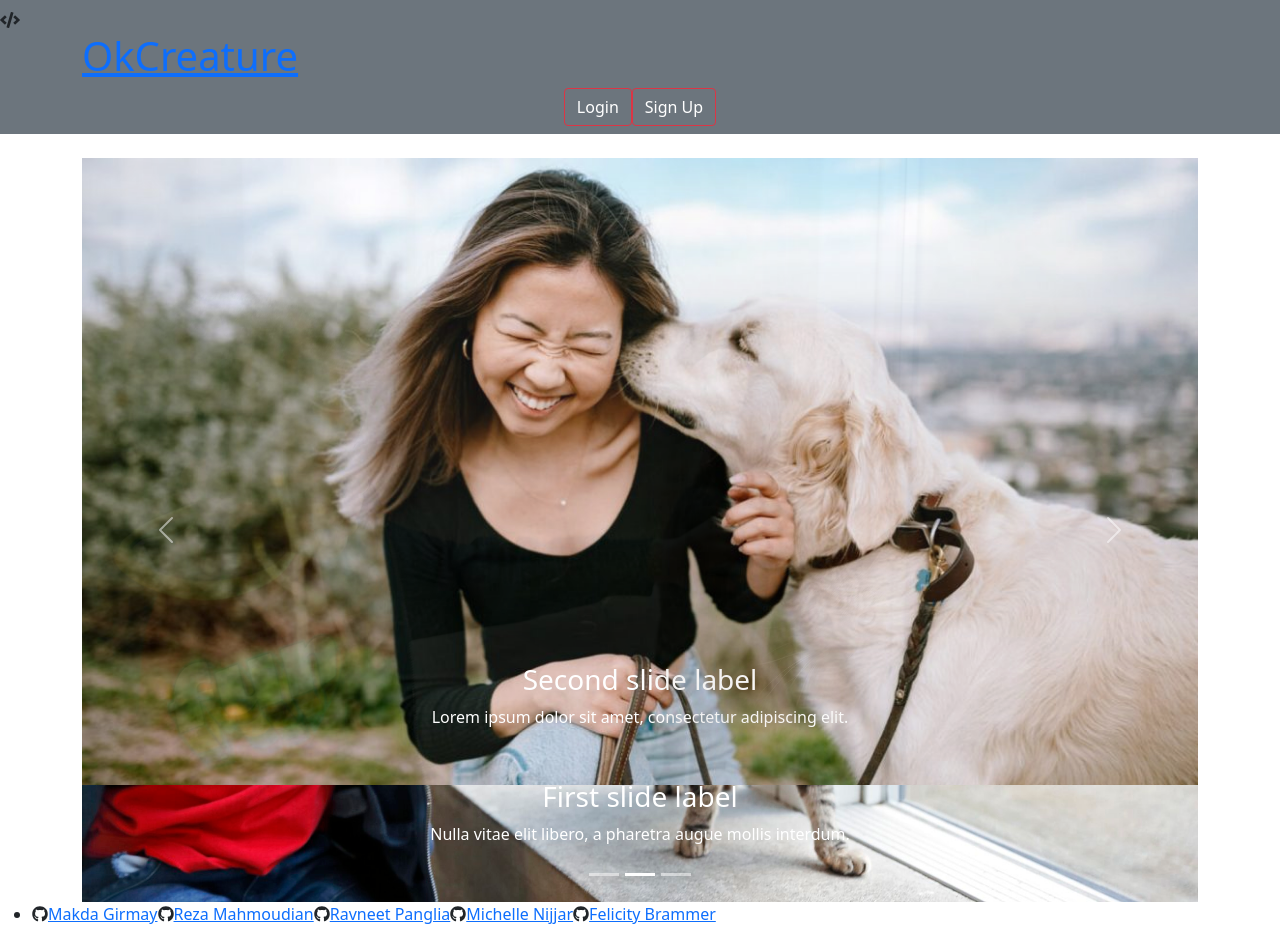
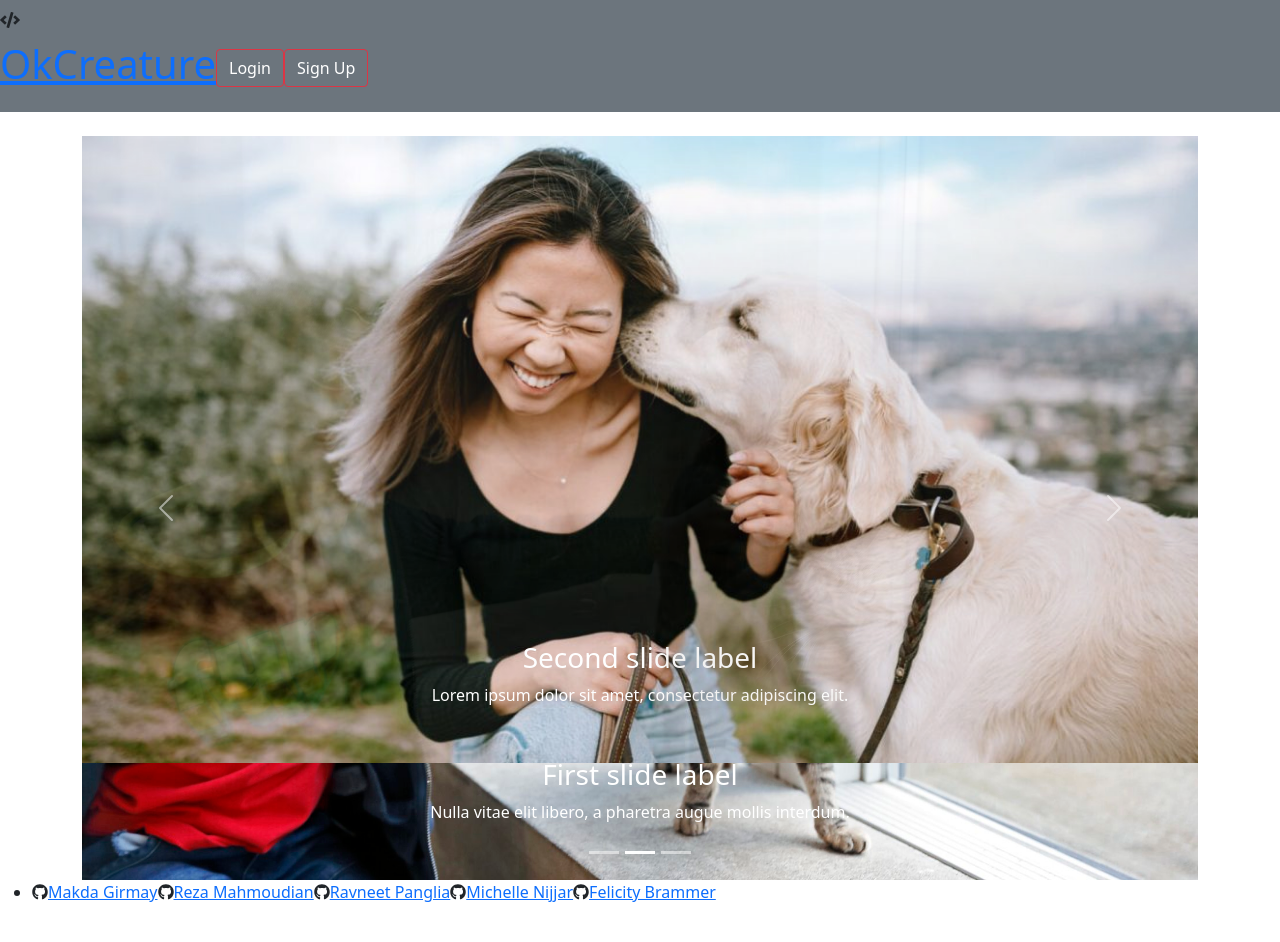
Before and after one commit to felicitybrammer/pet-matcher, a React (Create React App) app in the folder client/: page / in a window 1280 px wide. After the commit the page ends 920 px from the top, so only its background shows below. Built offline with nearby package versions, Linux system fonts and the light colour scheme.

Commit message:
added more styling to navbar

```diff
--- a/client/src/App.css
+++ b/client/src/App.css
@@ -41,3 +41,8 @@
   text-decoration: none;
   color: white;
 }
+
+.navButton{
+  display: flex;
+  align-items: flex-end;
+}
--- a/client/src/App.js
+++ b/client/src/App.js
@@ -2,7 +2,7 @@
 import { ApolloProvider, ApolloClient, InMemoryCache, createHttpLink } from '@apollo/client';
 import { BrowserRouter as Router, Route, Switch } from 'react-router-dom';
 import './App.css';
-import Navbar from './components/Navbar';
+import Nav from './components/Navbar';
 import HomeDash from './pages/HomeDash';
 import Login from './pages/Login';
 import Signup from './pages/Signup';
@@ -36,7 +36,7 @@
     <ApolloProvider client={client}>
       <Router>
       <div className="flex-column justify-flex-start min-100-vh">
-          <Navbar />
+          <Nav />
           <div className="container">
             <Switch>
               <Route exact path="/" component={HomeDash} />
--- a/client/src/components/Navbar/index.js
+++ b/client/src/components/Navbar/index.js
@@ -1,11 +1,12 @@
-import React, {useState} from 'react';
+import React, { useState } from 'react';
 import { FontAwesomeIcon } from '@fortawesome/react-fontawesome';
 import { faCode } from '@fortawesome/free-solid-svg-icons';
 import { Link } from 'react-router-dom';
 import Auth from '../../utils/auth';
 import ToggleButton from 'react-bootstrap/ToggleButton';
+import Navbar from 'react-bootstrap/Navbar';
 
-const Navbar = () => {
+const Nav = () => {
 
     const logout = event => {
         event.preventDefault();
@@ -17,28 +18,28 @@
 
 
     return (
-        <header className="bg-secondary mb-4 py-2 flex-row align-center">
+        <header className="bg-secondary mb-4 py-2">
             <span role='img' aria-label='code'>
                 {' '}
                 <FontAwesomeIcon icon={faCode} />
             </span>
-            <div className="container flex-row justify-space-between-lg justify-center align-center">
+            <Navbar className="">
                 <Link to="/">
                     <h1>OkCreature</h1>
                 </Link>
+                <div className="navButton">
 
-                <nav className="text-center">
                     {Auth.loggedIn() ? (
                         <>
                             <ToggleButton
                                 type="radio"
                                 name="radio"
-                                value= "1"
+                                value="1"
                                 variant="outline-danger"
                                 checked={checked}
                                 onChange={(e) => setRadioValue(e.currentTarget.checked)}
                             >
-                              <Link className = "link" to="/profile">Profile</Link>
+                                <Link className="link" to="/profile">Profile</Link>
                             </ToggleButton>
 
                             {/* <Link to="/about">About</Link>
@@ -46,13 +47,13 @@
                             <ToggleButton
                                 type="radio"
                                 name="radio"
-                        value= "2"
+                                value="2"
                                 variant="outline-danger"
                                 checked={checked}
                                 onChange={(e) => setRadioValue(e.currentTarget.checked)}
                                 onClick={logout}
                             >
-                        <Link className = "link" to="/logout">Logout</Link>
+                                <Link className="link" to="/logout">Logout</Link>
                             </ToggleButton>
                         </>
                     ) : (
@@ -60,34 +61,34 @@
                             <ToggleButton
                                 type="radio"
                                 name="radio"
-                        value= "1"
+                                value="1"
                                 variant="outline-danger"
-                        checked= {checked}
+                                checked={checked}
                                 onChange={(e) => setRadioValue(e.currentTarget.checked)}
                             >
-                      <Link className = "link" to="/login">Login</Link>
+                                <Link className="link" to="/login">Login</Link>
                             </ToggleButton>
 
                             <ToggleButton
                                 type="radio"
                                 name="radio"
-                        value= "2"
+                                value="2"
                                 variant="outline-danger"
                                 checked={checked}
                                 onChange={(e) => setRadioValue(e.currentTarget.checked)}
                             >
-                        <Link className = "link" to="/signup">Sign Up</Link>
+                                <Link className="link" to="/signup">Sign Up</Link>
                             </ToggleButton>
                         </>
                     )}
-            </nav>
+
+                </div>
+            </Navbar>
+        </header >
 
 
 
-        </div>
-
-        </header >
     )
 }
 
-export default Navbar;
+export default Nav;
```
Lines whose indentation alone changed are shown as unchanged.
